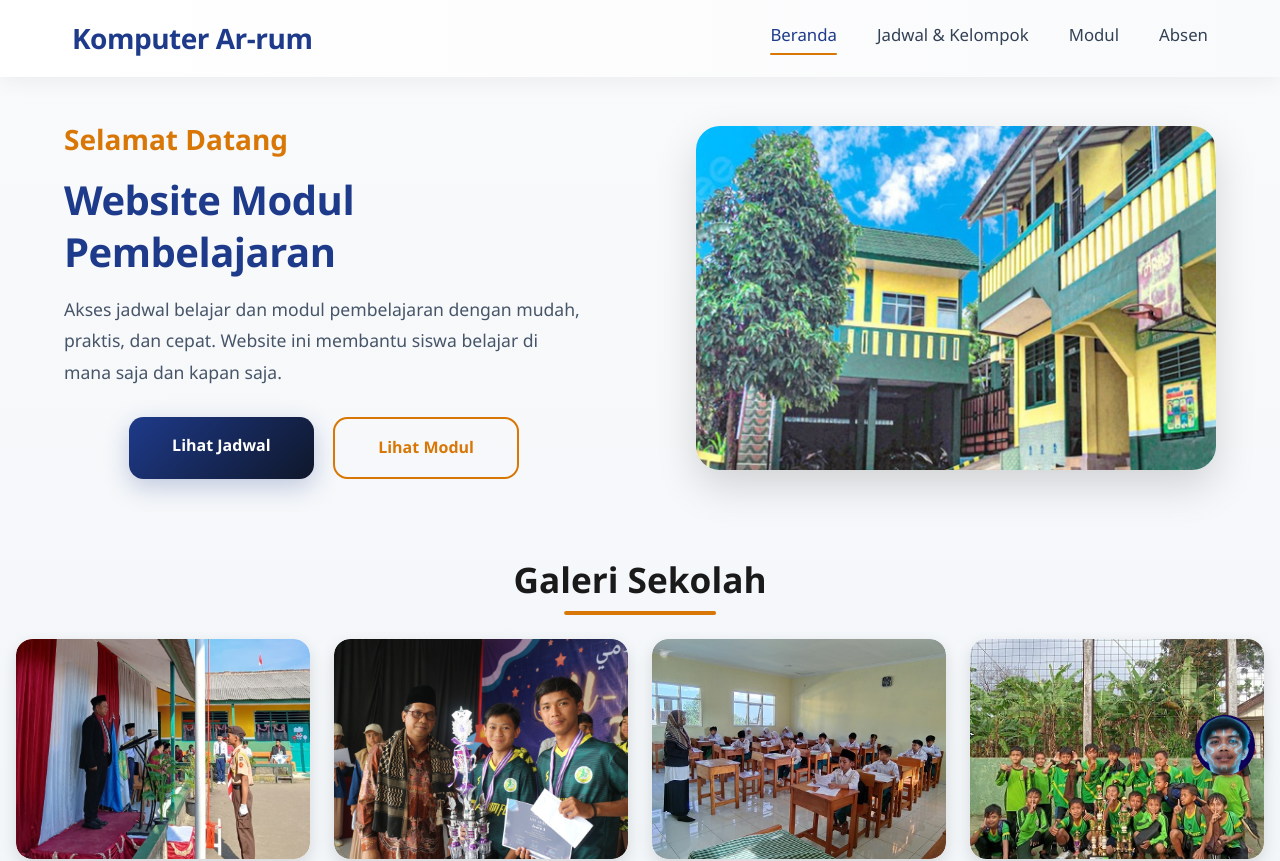
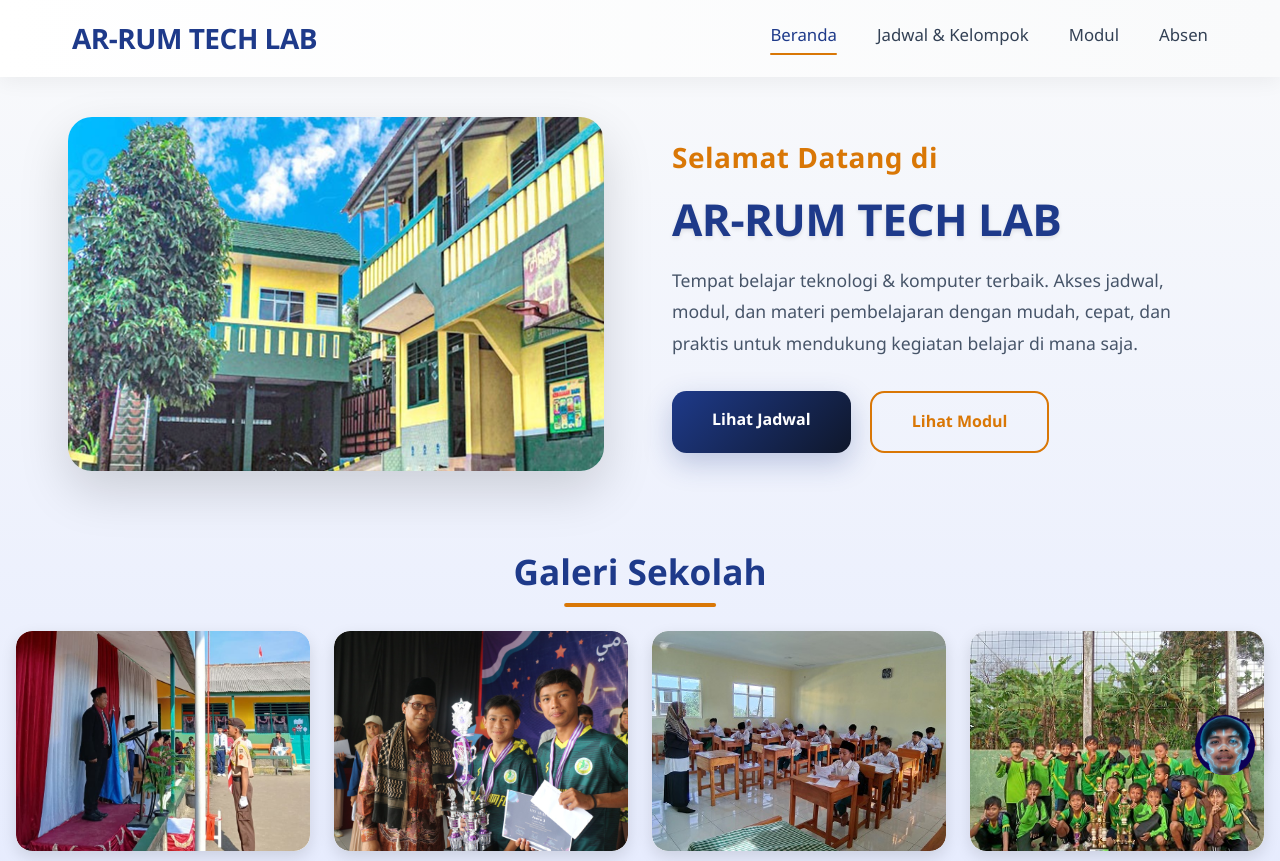
Before and after one commit to syahrulweb/ITCLUB-WP, a React (Vite) app: page /#/ in a window 1280 px wide. Shown: the top 861 px of the page. Built offline with nearby package versions, Linux system fonts and the light colour scheme.

Commit message:
style chatbot

```diff
--- a/src/components/Berita/Berita.module.css
+++ b/src/components/Berita/Berita.module.css
@@ -10,7 +10,7 @@
   font-size: 2.2rem;
   font-weight: 700;
   margin-bottom: 2rem;
-  color: #1a1a1a;
+  color: #1e3a8a;
   position: relative;
   display: inline-block;
 }
--- a/src/components/Footer/Footer.jsx
+++ b/src/components/Footer/Footer.jsx
@@ -6,7 +6,7 @@ export default function Footer() {
 
   return (
     <footer className={styles.footer}>
-      <p>© {year} Komputer Ar-rum | By Muhammad Syahrul</p>
+      <p>© {year} AR-RUM TECH LAB | By Muhammad Syahrul</p>
     </footer>
   );
 }
--- a/src/components/Hero/Hero.jsx
+++ b/src/components/Hero/Hero.jsx
@@ -5,12 +5,22 @@ function Hero({ title, subtitle }) {
   return (
     <div className={styles.container}>
       <section className={styles.hero}>
+        {/* Hero Image */}
+        <div className={styles.hero__right}>
+          <img
+            className={styles.hero__image}
+            src={import.meta.env.BASE_URL + "images/gedung.webp"}
+            alt="Gedung Sekolah"
+          />
+        </div>
+
+        {/* Hero Text */}
         <div className={styles.hero__left}>
-          <p className={styles.hero__genre}>Selamat Datang</p>
-          <h2 className={styles.hero__title}>{title || "Website Modul Pembelajaran"}</h2>
+          <p className={styles.hero__genre}>Selamat Datang di</p>
+          <h2 className={styles.hero__title}>{title || "AR-RUM TECH LAB"}</h2>
           <p className={styles.hero__description}>
             {subtitle ||
-              "Akses jadwal belajar dan modul pembelajaran dengan mudah, praktis, dan cepat. Website ini membantu siswa belajar di mana saja dan kapan saja."}
+              "Tempat belajar teknologi & komputer terbaik. Akses jadwal, modul, dan materi pembelajaran dengan mudah, cepat, dan praktis untuk mendukung kegiatan belajar di mana saja."}
           </p>
           <div className={styles.hero__buttons}>
             <Link to="/jadwal" className={styles.hero__button}>
@@ -21,13 +31,6 @@ function Hero({ title, subtitle }) {
             </Link>
           </div>
         </div>
-        <div className={styles.hero__right}>
-          <img
-            className={styles.hero__image}
-            src={import.meta.env.BASE_URL + "images/gedung.webp"}
-            alt="Gedung Sekolah"
-          />
-        </div>
       </section>
     </div>
   );
--- a/src/components/Hero/Hero.module.css
+++ b/src/components/Hero/Hero.module.css
@@ -6,7 +6,7 @@
 
 body {
   font-family: 'Segoe UI', sans-serif;
-  background: linear-gradient(180deg, #f9fafb 0%, #f1f5f9 100%);
+  background: linear-gradient(180deg, #f9fafb 0%, #e0e7ff 100%);
   color: #0f172a;
   line-height: 1.6;
 }
@@ -21,45 +21,47 @@ body {
 /* Hero Section */
 .hero {
   display: flex;
-  flex-direction: column-reverse;
+  flex-direction: row;
   align-items: center;
-  gap: 3rem;
-  text-align: center;
+  gap: 4rem;
+  text-align: left;
 }
 
+/* Hero Text */
 .hero__left {
   flex: 1;
 }
 
+.hero__genre {
+  font-size: clamp(1.3rem, 3vw, 1.75rem);
+  color: #d97706;
+  font-weight: 600;
+  margin-bottom: 0.75rem;
+  letter-spacing: 0.5px;
+}
+
 .hero__title {
-  font-size: 2.25rem;
-  color: #1e3a8a; /* navy elegan */
+  font-size: 2.75rem;
+  color: #1e3a8a;
   font-weight: 800;
   margin-bottom: 1rem;
   letter-spacing: -0.5px;
   line-height: 1.3;
-}
-
-.hero__genre {
-  font-size: clamp(1.3rem, 3vw, 1.75rem);
-  color: #d97706; /* emas */
-  margin-bottom: 0.75rem;
-  font-weight: 600;
+  text-shadow: 0 2px 4px rgba(0,0,0,0.1);
 }
 
 .hero__description {
-  font-size: 1rem;
+  font-size: 1.1rem;
   color: #475569;
-  margin-bottom: 1.8rem;
+  margin-bottom: 2rem;
   line-height: 1.8;
   max-width: 620px;
-  margin-inline: auto;
 }
 
+/* Buttons */
 .hero__buttons {
   display: flex;
   gap: 1.2rem;
-  justify-content: center;
   flex-wrap: wrap;
 }
 
@@ -72,36 +74,38 @@ body {
   font-size: 1rem;
   font-weight: 600;
   cursor: pointer;
-  box-shadow: 0 8px 24px rgba(30, 58, 138, 0.25);
-  transition: all 0.3s ease;
+  box-shadow: 0 10px 28px rgba(30, 58, 138, 0.25);
+  transition: all 0.35s ease;
   text-decoration: none;
 }
 
 .hero__button:hover {
-  transform: translateY(-3px) scale(1.04);
+  transform: translateY(-4px) scale(1.05);
   background: linear-gradient(135deg, #0f172a, #1e3a8a);
-  box-shadow: 0 12px 32px rgba(30, 58, 138, 0.35);
+  box-shadow: 0 14px 40px rgba(30, 58, 138, 0.35);
 }
 
 .hero__buttonOutline {
   padding: 1rem 2.5rem;
   border-radius: 0.9rem;
-  border: 2px solid #d97706; /* emas */
+  border: 2px solid #d97706;
   background: transparent;
   color: #d97706;
   font-size: 1rem;
   font-weight: 600;
   cursor: pointer;
-  transition: all 0.3s ease;
+  transition: all 0.35s ease;
   text-decoration: none;
 }
 
 .hero__buttonOutline:hover {
   background: #d97706;
   color: #fff;
-  transform: translateY(-3px);
+  transform: translateY(-3px) scale(1.03);
+  box-shadow: 0 8px 24px rgba(217, 119, 6, 0.25);
 }
 
+/* Hero Image */
 .hero__right {
   flex: 1;
   display: flex;
@@ -113,84 +117,53 @@ body {
   max-width: 100%;
   height: auto;
   border-radius: 24px;
-  box-shadow: 0 16px 40px rgba(0, 0, 0, 0.15);
-  transition: transform 0.35s ease;
+  box-shadow: 0 20px 50px rgba(0,0,0,0.15);
+  transition: transform 0.35s ease, box-shadow 0.35s ease;
 }
 
 .hero__image:hover {
-  transform: scale(1.05);
+  transform: scale(1.06);
+  box-shadow: 0 28px 60px rgba(0,0,0,0.2);
 }
 
-/* =================== Breakpoints =================== */
+/* =================== Mobile =================== */
+@media (max-width: 758px) {
+  .hero {
+    flex-direction: column; /* stack image di atas teks */
+    text-align: center;
+    gap: 2rem;
+  }
 
-/* Small devices <758px */
-@media (max-width: 758px) {
+  .hero__right {
+    order: -1; /* gambar di atas */
+    width: 100%;
+  }
+
+  .hero__image {
+    max-width: 90%;
+    margin-bottom: 1rem;
+  }
+
   .hero__title {
     font-size: 1.8rem;
   }
 
   .hero__description {
     font-size: 0.95rem;
+    max-width: 95%;
+    margin-inline: auto;
+  }
+
+  .hero__buttons {
+    flex-direction: column;
+    gap: 1rem;
+    align-items: center;
   }
 
   .hero__button,
   .hero__buttonOutline {
-    font-size: 0.9rem;
-    padding: 0.85rem 2rem;
-  }
-
-  .hero__image {
-    max-width: 92%;
+    width: 80%;
+    padding: 0.9rem 1rem;
+    font-size: 0.95rem;
   }
 }
-
-/* Medium devices ≥768px */
-@media (min-width: 768px) {
-  .hero__title {
-    font-size: 2rem;
-  }
-
-  .hero__description {
-    font-size: 1rem;
-  }
-
-  .hero__button,
-  .hero__buttonOutline {
-    font-size: 1rem;
-    padding: 1rem 2.3rem;
-  }
-
-  .hero__image {
-    max-width: 100%;
-  }
-}
-
-/* Large devices ≥992px */
-@media (min-width: 992px) {
-  .hero {
-    flex-direction: row;
-    text-align: left;
-    align-items: center;
-  }
-
-  .hero__left {
-    padding-right: 2rem;
-  }
-
-  .hero__right {
-    padding-left: 2rem;
-  }
-
-  .hero__title {
-    font-size: 2.5rem;
-  }
-
-  .hero__description {
-    font-size: 1.1rem;
-  }
-
-  .hero__button,
-  .hero__buttonOutline {
-    padding: 1rem 2.7rem;
-  }
-}
--- a/src/components/Navbar/Navbar.jsx
+++ b/src/components/Navbar/Navbar.jsx
@@ -15,7 +15,7 @@ function Navbar() {
       <div className={styles.navbarContainer}>
         {/* Brand / Logo */}
         <div className={styles.brand}>
-          <Link to="/">Komputer Ar-rum</Link>
+          <Link to="/">AR-RUM TECH LAB</Link>
         </div>
 
         {/* Burger Icon */}
```
